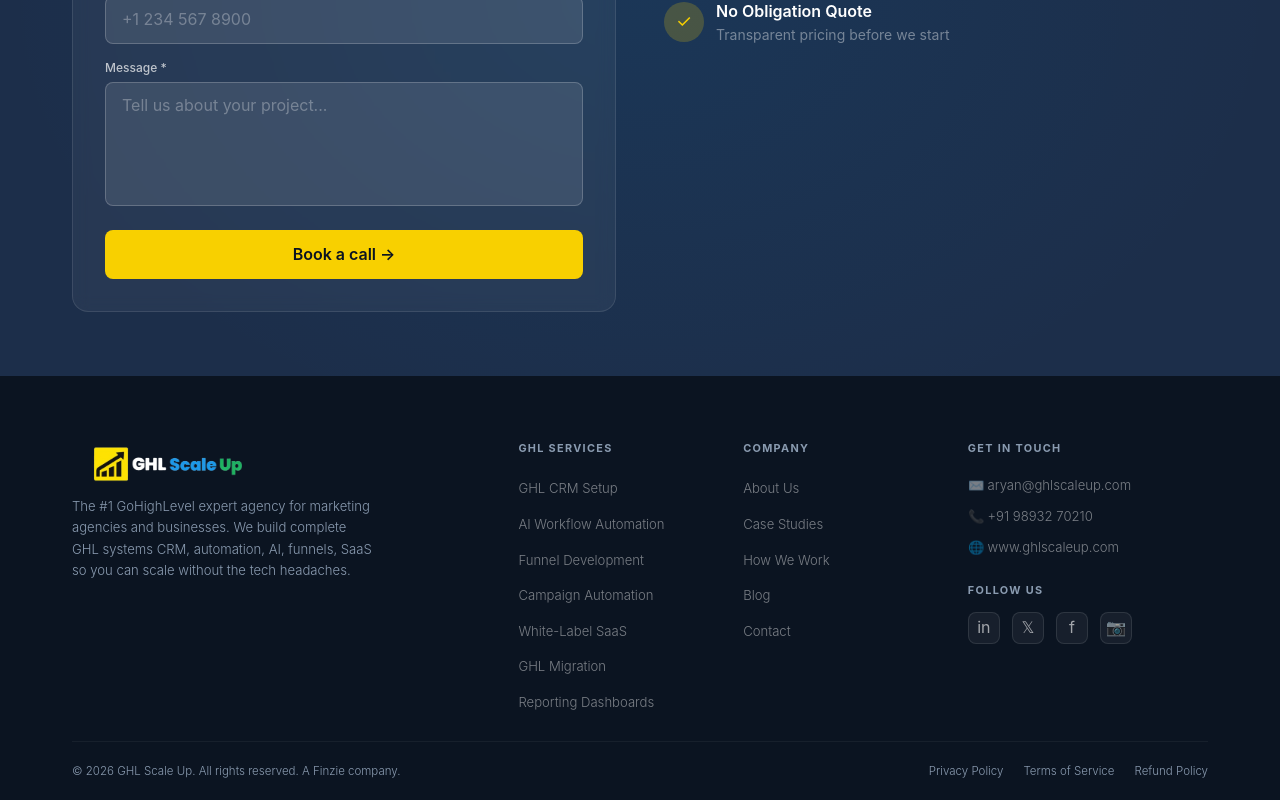
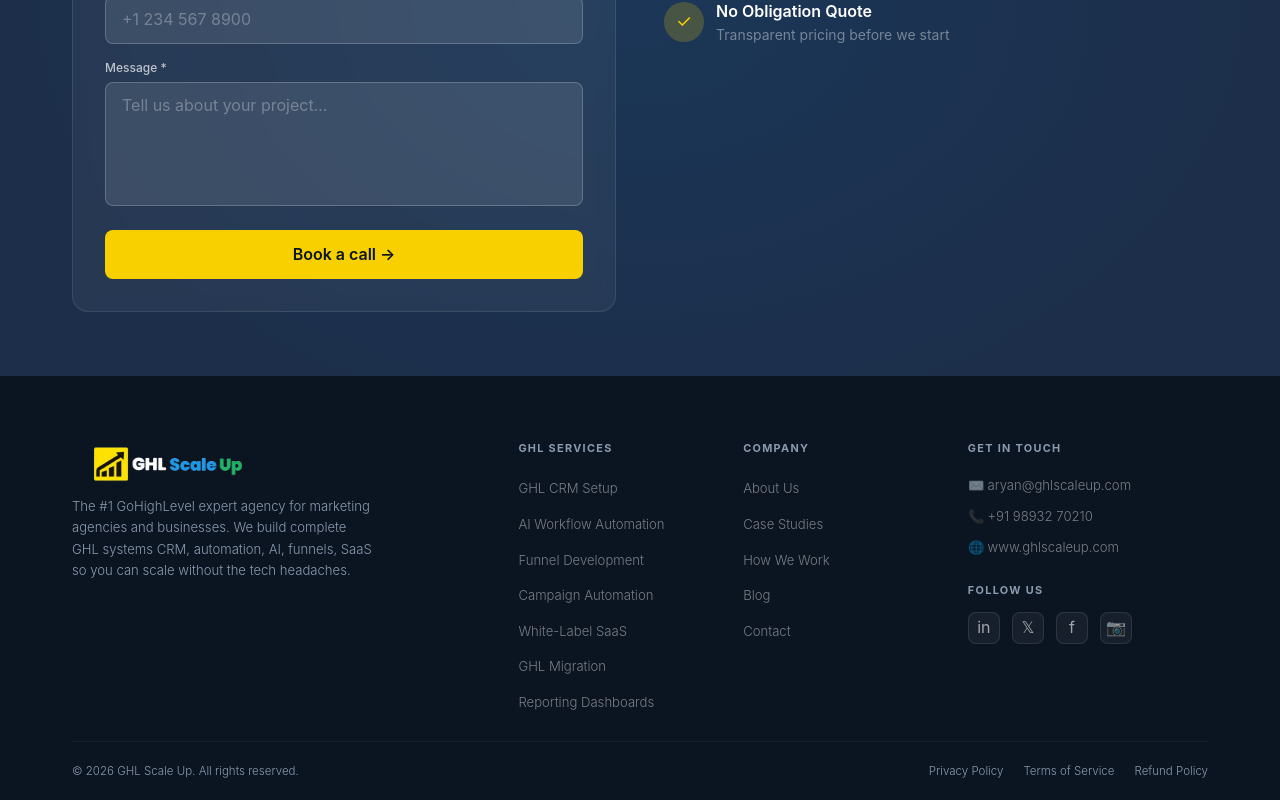
Before and after one commit to aryantrivedi28/ghl-scalup-project, a Next.js app: page / in a window 1280 px wide. Shown: the part 6705-7505 px from the top of the page. Built offline with nearby package versions, Linux system fonts and the light colour scheme; no server answers.

Commit message:
Footer changes
Removed 'A Finzie company' from the footer text.

```diff
--- a/components/ghlscalup/Footer.tsx
+++ b/components/ghlscalup/Footer.tsx
@@ -90,7 +90,7 @@ const Footer = () => {
         </div>
 
         <div className="border-t border-white/5 py-5 flex flex-col md:flex-row justify-between items-center text-[0.72rem] text-[#8A9BB0] font-light">
-          <span>© 2026 GHL Scale Up. All rights reserved. A Finzie company.</span>
+          <span>© 2026 GHL Scale Up. All rights reserved.</span>
           <div className="flex gap-5 mt-3 md:mt-0">
             <Link href="/privacy-policy" className="text-[#8A9BB0] text-[0.72rem] hover:text-white/60 transition-colors">Privacy Policy</Link>
             <Link href="/terms-of-service" className="text-[#8A9BB0] text-[0.72rem] hover:text-white/60 transition-colors">Terms of Service</Link>
```
